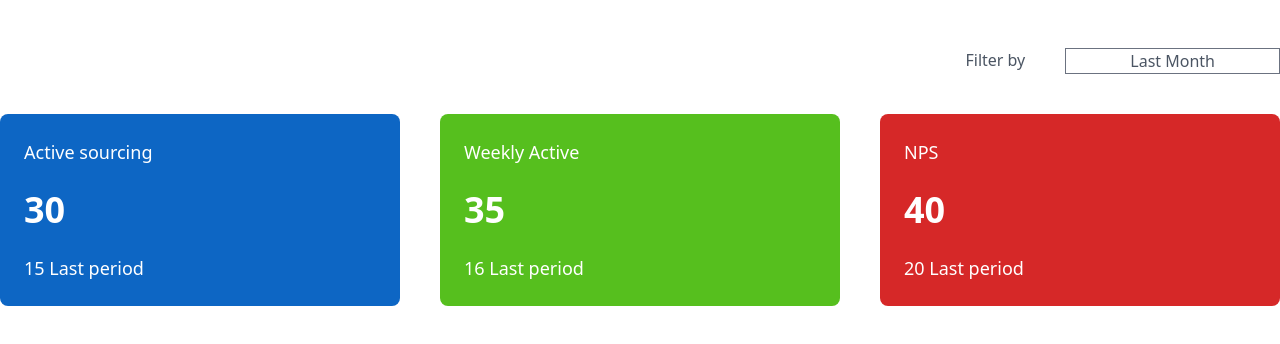
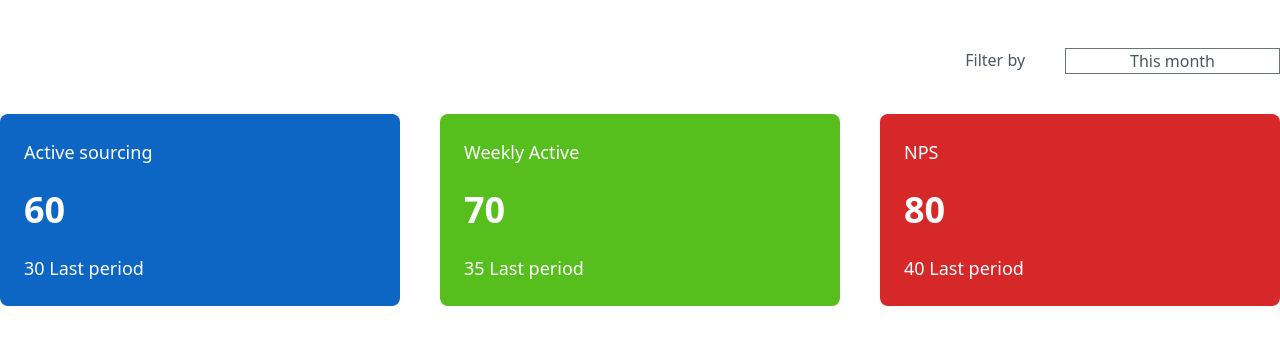
Before and after one commit to DaviBrancol/gronda-dashboard, a Next.js app: page / in a window 1280 px wide. Shown: the top 344 px of the page. Built offline with nearby package versions, Linux system fonts and the light colour scheme.

Commit message:
feat(dashboard-filters): Added dashboard filters initial logic

```diff
--- /dev/null
+++ b/src/components/Filter/index.tsx
@@ -0,0 +1,43 @@
+// Modules
+import { useState } from 'react'
+import cs from 'clsx'
+
+// Application
+import { options } from './options'
+import { StatsFilter } from 'typings/stats'
+
+interface Props {
+  currentFilter: StatsFilter
+  setFilter: (filter: StatsFilter) => void
+}
+
+export const Filter: React.VFC<Props> = ({ currentFilter, setFilter }) => {
+  const [isOpen, setOpen] = useState<boolean>(false)
+
+  const findOption = () => {
+    return options.find(
+      (item) =>
+        item.value.timeUnit === currentFilter.timeUnit &&
+        item.value.timeUnitCount === currentFilter.timeUnitCount
+    ).label
+  }
+
+  const updateFilter = (value: StatsFilter) => {
+    setFilter(value)
+    setOpen(false)
+  }
+
+  return (
+    <ul className={cs('relative px-16 ml-10 border border-gray-500')}>
+      {!isOpen ? (
+        <li onClick={() => setOpen(true)}>{findOption()}</li>
+      ) : (
+        options.map((item) => (
+          <li onClick={() => updateFilter(item.value)} key={item.label}>
+            {item.label}
+          </li>
+        ))
+      )}
+    </ul>
+  )
+}
--- /dev/null
+++ b/src/components/Filter/options.ts
@@ -0,0 +1,48 @@
+// Application
+import { Option } from 'typings'
+import { StatsFilter, StatsTime } from 'typings/stats'
+
+export const options: Option<StatsFilter>[] = [
+  {
+    label: 'This month',
+    value: {
+      timeUnit: StatsTime.MONTH,
+      timeUnitCount: 0,
+    },
+  },
+  {
+    label: 'Last month',
+    value: {
+      timeUnit: StatsTime.MONTH,
+      timeUnitCount: 1,
+    },
+  },
+  {
+    label: 'This quarter',
+    value: {
+      timeUnit: StatsTime.QUARTER,
+      timeUnitCount: 0,
+    },
+  },
+  {
+    label: 'Last quarter',
+    value: {
+      timeUnit: StatsTime.QUARTER,
+      timeUnitCount: 1,
+    },
+  },
+  {
+    label: 'This year',
+    value: {
+      timeUnit: StatsTime.YEAR,
+      timeUnitCount: 0,
+    },
+  },
+  {
+    label: 'Last year',
+    value: {
+      timeUnit: StatsTime.YEAR,
+      timeUnitCount: 1,
+    },
+  },
+]
--- a/src/components/index.tsx
+++ b/src/components/index.tsx
@@ -1 +1,2 @@
 export { DashboardCard } from './DashboardCard'
+export { Filter } from './Filter'
--- a/src/context/stats/index.tsx
+++ b/src/context/stats/index.tsx
@@ -23,8 +23,8 @@ export function StatsProvider(props) {
   const [isLoading, setLoading] = useState(true)
   const [stats, setStats] = useState<Stats>(null)
   const [filters, setFilters] = useState<StatsFilter>({
-    timeUnit: StatsTime.WEEK,
-    timeUnitCount: 1,
+    timeUnit: StatsTime.MONTH,
+    timeUnitCount: 0,
   })
 
   async function mountPage() {
--- a/src/hooks/useStatsHook/index.ts
+++ b/src/hooks/useStatsHook/index.ts
@@ -13,5 +13,6 @@ export const useStatsHook = () => {
   return {
     ...state,
     fetchStats,
+    setFilter: operations.setFilters,
   }
 }
--- a/src/screens/Dashboard/index.tsx
+++ b/src/screens/Dashboard/index.tsx
@@ -5,7 +5,7 @@ import { useEffect } from 'react'
 import { useStatsHook } from 'hooks'
 
 // Components
-import { DashboardCard } from 'components'
+import { DashboardCard, Filter } from 'components'
 
 export const DashboardScreen: React.VFC = () => {
   const hook = useStatsHook()
@@ -15,12 +15,17 @@ export const DashboardScreen: React.VFC = () => {
     hook.fetchStats()
   }, [hook.filters])
 
+  // Return null until the context mount itself.
+  if (!hook.stats) {
+    return null
+  }
+
   return (
     <div className="relative w-full min-h-screen bg-white text-gray-600">
       <div className="container flex flex-col bg-white min-h-screen mx-auto py-12">
-        <div className="flex self-end">
-          Filter by
-          <div className="px-16 ml-10 border border-gray-500">Last Month</div>
+        <div className="relative flex self-end">
+          <p>Filter by</p>
+          <Filter currentFilter={hook.filters} setFilter={hook.setFilter} />
         </div>
         <div className="grid grid-cols-3 gap-10 pt-10">
           <DashboardCard
--- a/src/typings/index.tsx
+++ b/src/typings/index.tsx
@@ -3,3 +3,9 @@ export enum APIStatus {
   SUCCESS = 'ok',
   ERROR = 'error',
 }
+
+// Default type for input options
+export type Option<T> = {
+  label: string
+  value: T
+}
```
